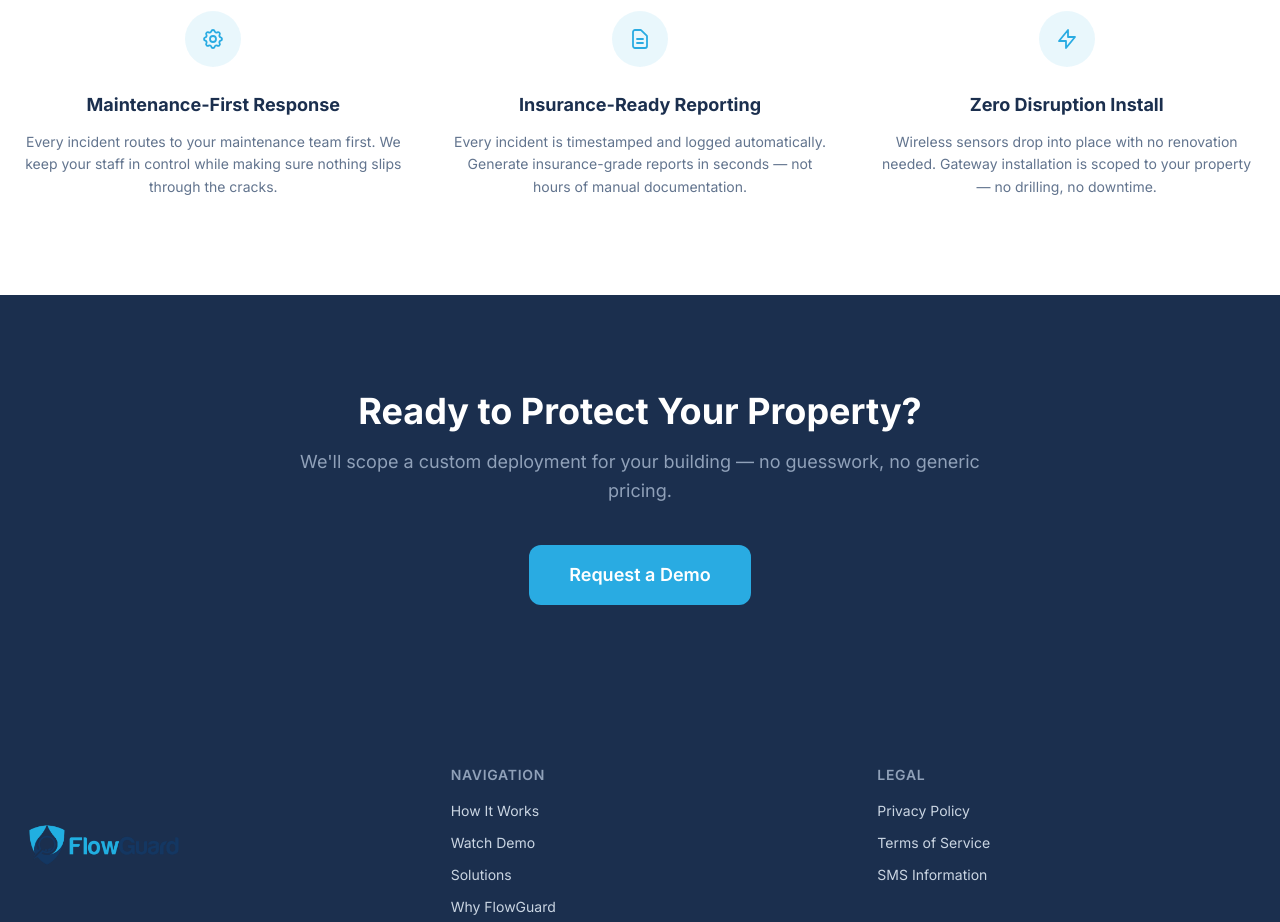
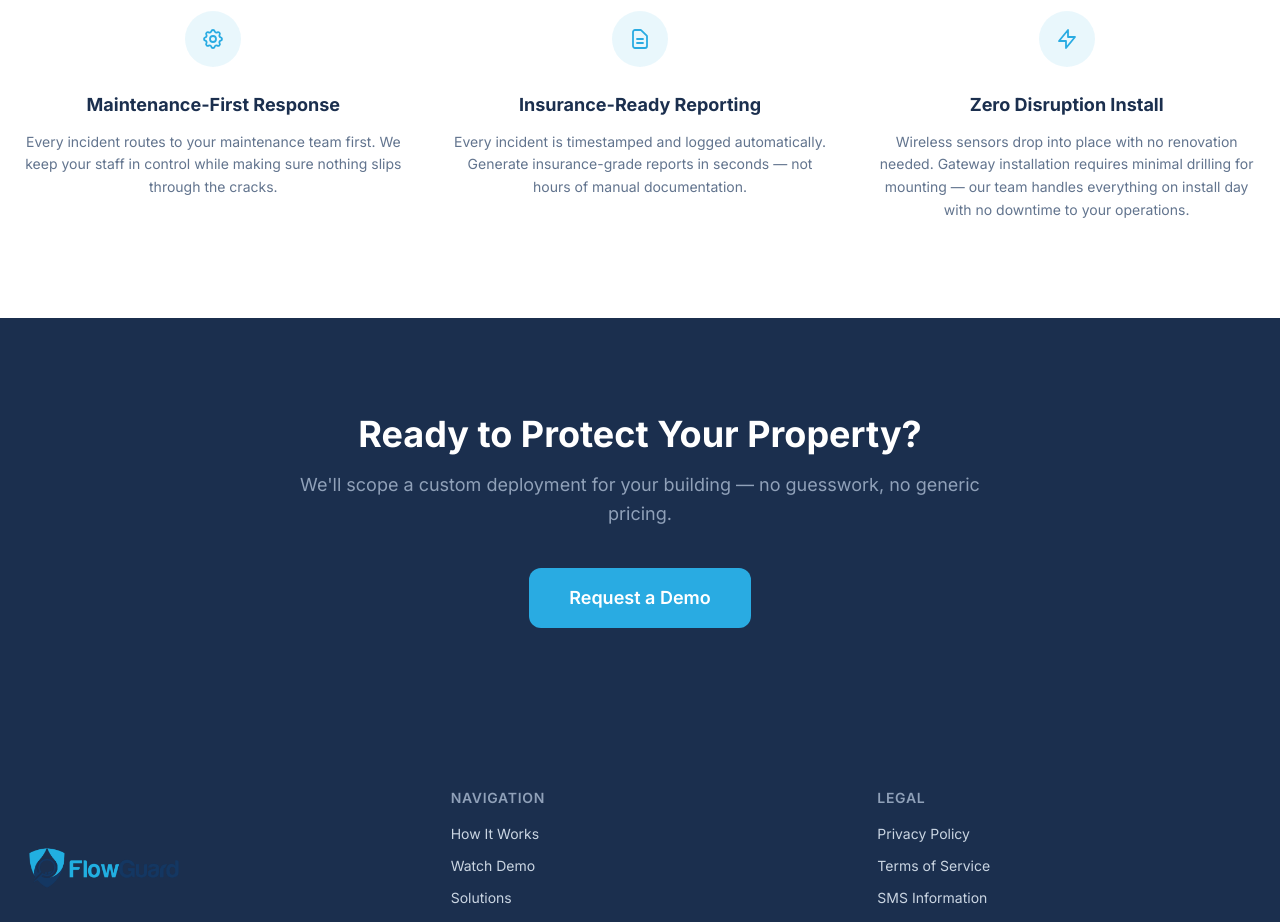
Before and after one commit to sysvercel/flowguard-website, a Next.js app: page / in a window 1280 px wide. Shown: the part 3160-4082 px from the top of the page. Built offline with nearby package versions, Linux system fonts and the light colour scheme.

Commit message:
Fix gateway install copy — clarify drilling required for mounting

```diff
--- a/app/page.tsx
+++ b/app/page.tsx
@@ -222,7 +222,7 @@ export default function Home() {
               },
               {
                 title: 'Zero Disruption Install',
-                desc: 'Wireless sensors drop into place with no renovation needed. Gateway installation is scoped to your property — no drilling, no downtime.',
+                desc: 'Wireless sensors drop into place with no renovation needed. Gateway installation requires minimal drilling for mounting — our team handles everything on install day with no downtime to your operations.',
                 icon: (
                   <svg className="w-6 h-6" fill="none" stroke="currentColor" strokeWidth={1.8} viewBox="0 0 24 24">
                     <path strokeLinecap="round" strokeLinejoin="round" d="M13 10V3L4 14h7v7l9-11h-7z" />
```
